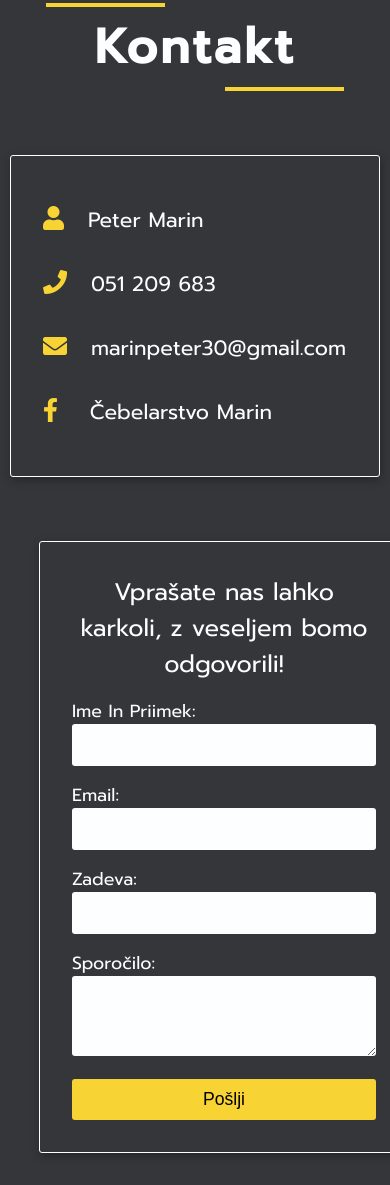
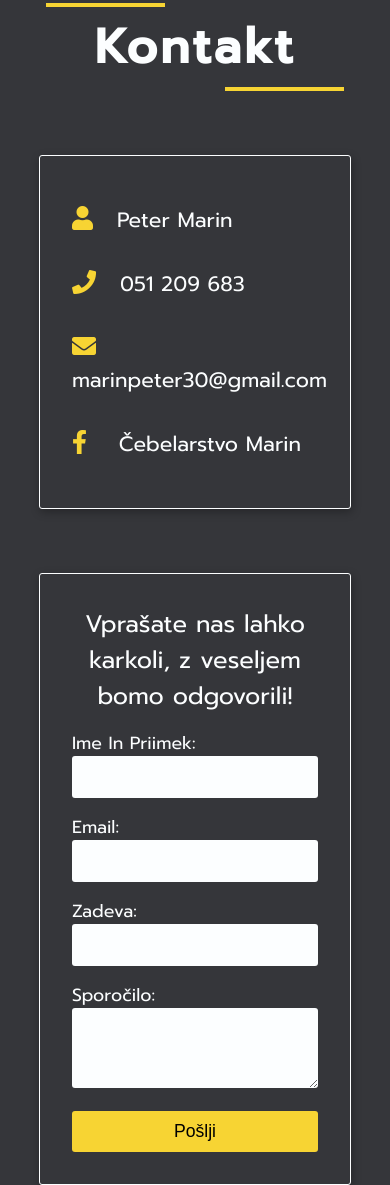
Before and after one commit to spymon/cebelarstvo-marin, a plain HTML site: page index.html in a window 390 px wide. Shown: the part 8284-9469 px from the top of the page. Drawn offline with nearby package versions, Linux system fonts and the light colour scheme; a script that the page names is missing.

Commit message:
fixed min-width problem on section kontakt

```diff
--- a/css/style.css
+++ b/css/style.css
@@ -557,10 +557,12 @@ header nav ul a:hover {
 	.kontakt-card {
 		margin-bottom: 64px;
 		width: 100%;
+		min-width: 100%;
 	}
 
 	.kontakt-form {
 		width: 100%;
+		min-width: 100%;
 		margin: 0 auto;
 	}
 }
```
